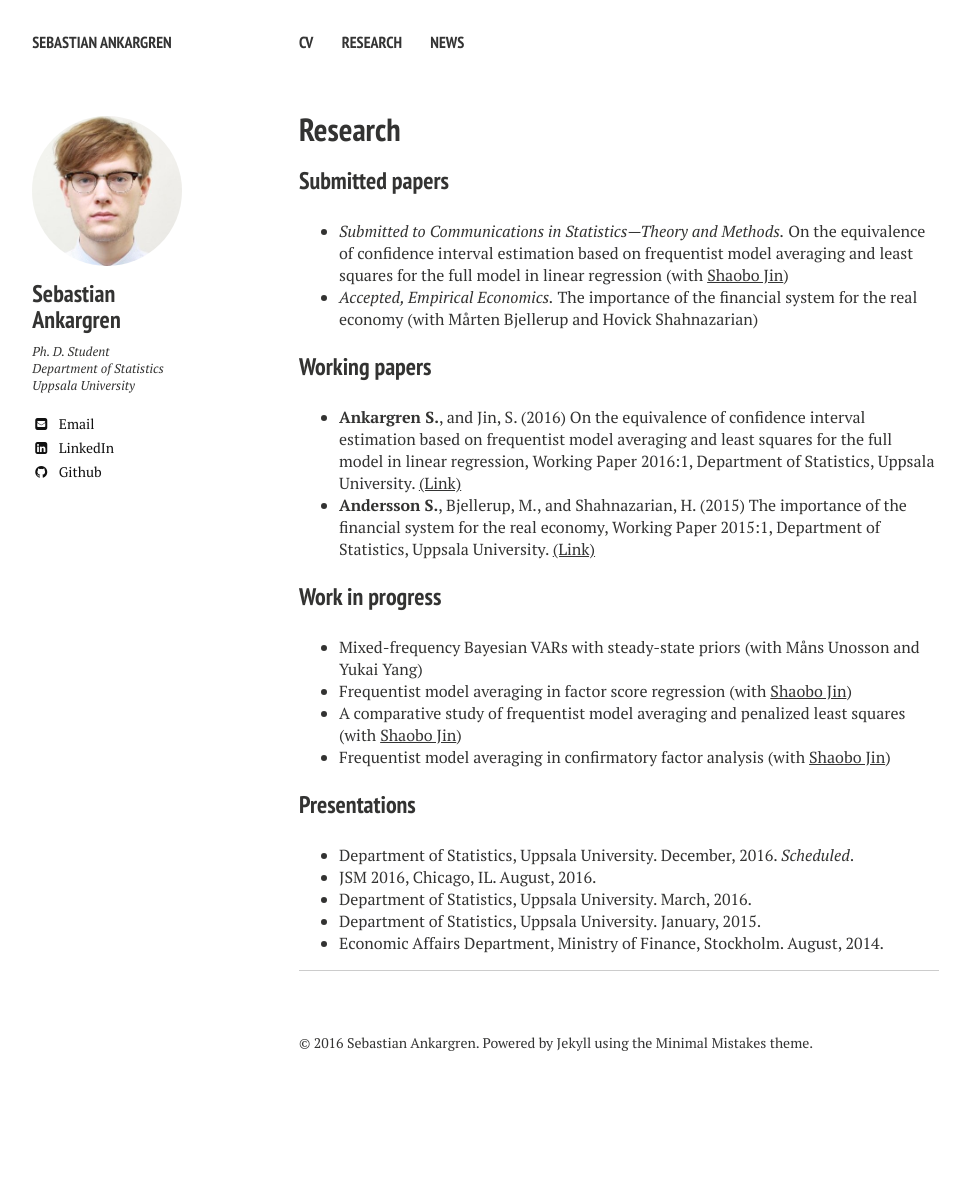
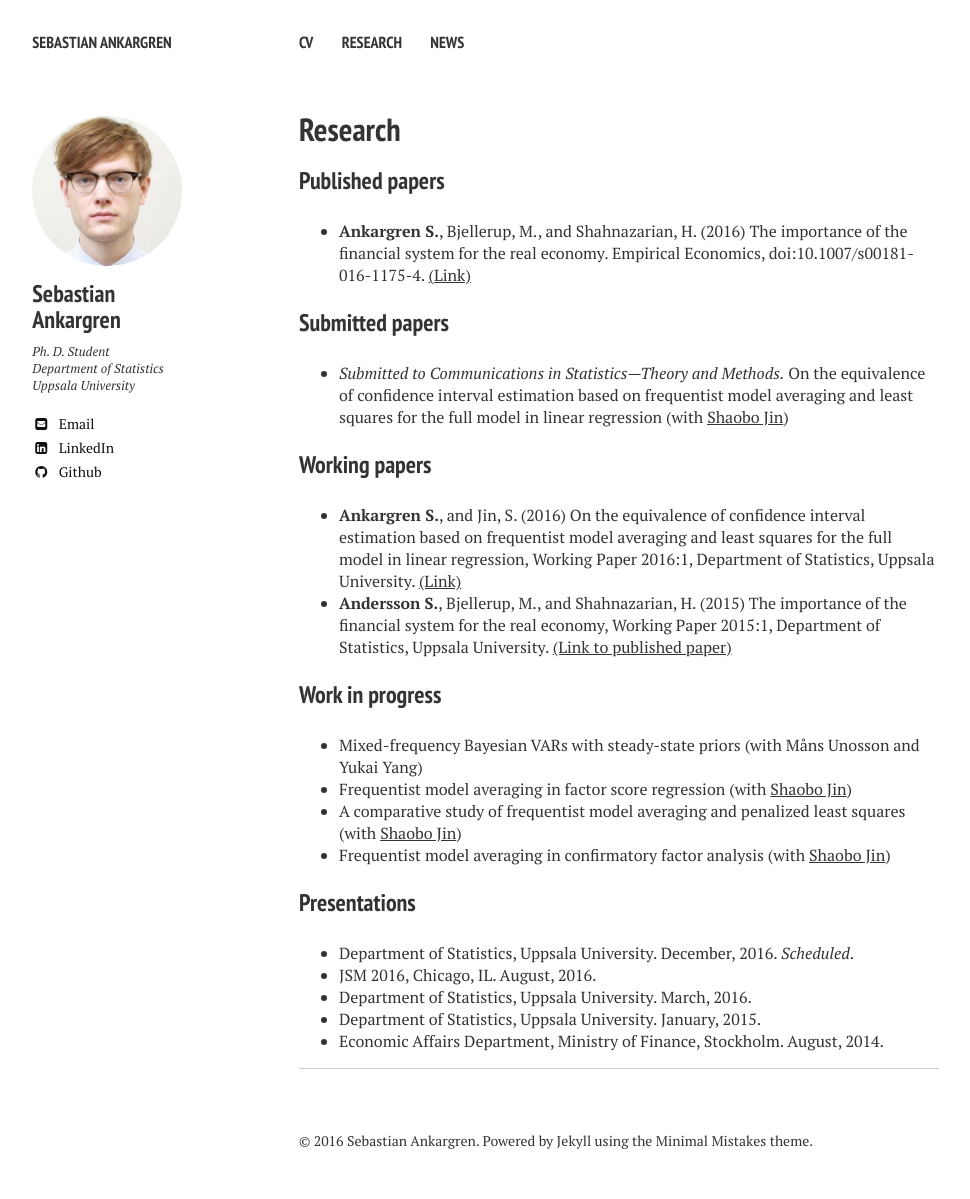
Before and after one commit to ankargren/ankargren.github.io, a Jekyll site: the page built from research/index.md, in a window 1280 px wide. Shown: the whole page, without its empty margins (21-991 px from the left). Built offline with Jekyll 4.4.1, drawn with Linux system fonts in a browser that asks for light colours; nearby versions of some CDN libraries; before the commit the page ends 1101 px from its top, so only the background shows below that.

Commit message:
Added published paper.

```diff
--- a/research/index.md
+++ b/research/index.md
@@ -1,21 +1,24 @@
 ---
 layout: page
 title: Research
-modified: 2016-09-03
+modified: 2016-10-07
 comments: false
 image:
 
 ---
 
+### Published papers
+
+* **Ankargren S.**, Bjellerup, M., and Shahnazarian, H. (2016) The importance of the financial system for the real economy. Empirical Economics, doi:10.1007/s00181-016-1175-4. [(Link)](http://link.springer.com/article/10.1007/s00181-016-1175-4)
+
 ### Submitted papers
 
 * *Submitted to Communications in Statistics---Theory and Methods.* On the equivalence of confidence interval estimation based on frequentist model averaging and least squares for the full model in linear regression (with [Shaobo Jin](http://katalog.uu.se/profile/?id=N11-1506))
-* *Accepted, Empirical Economics.* The importance of the financial system for the real economy (with Mårten Bjellerup and Hovick Shahnazarian)
 
 ### Working papers
 
 * **Ankargren S.**, and Jin, S. (2016) On the equivalence of confidence interval estimation based on frequentist model averaging and least squares for the full model in linear regression, Working Paper 2016:1, Department of Statistics, Uppsala University. [(Link)](http://uu.diva-portal.org/smash/record.jsf?pid=diva2%3A919537&dswid=-5279)
-* **Andersson S.**, Bjellerup, M., and Shahnazarian, H. (2015) The importance of the financial system for the real economy, Working Paper 2015:1, Department of Statistics, Uppsala University. [(Link)](http://uu.diva-portal.org/smash/record.jsf?dswid=-5279&pid=diva2%3A789469&c=1&searchType=SIMPLE&language=sv&query=&af=%5B%5D&aq=%5B%5B%7B%22personId%22%3A%22seban876%22%7D%5D%5D&aq2=%5B%5B%5D%5D&aqe=%5B%5D&noOfRows=50&sortOrder=author_sort_asc&onlyFullText=false&sf=all)
+* **Andersson S.**, Bjellerup, M., and Shahnazarian, H. (2015) The importance of the financial system for the real economy, Working Paper 2015:1, Department of Statistics, Uppsala University. [(Link to published paper)](http://link.springer.com/article/10.1007/s00181-016-1175-4)
 
 ### Work in progress
 
```
Also changed, not shown: index.md (+1 -6 lines), news/index.md (+2 -1 lines).
